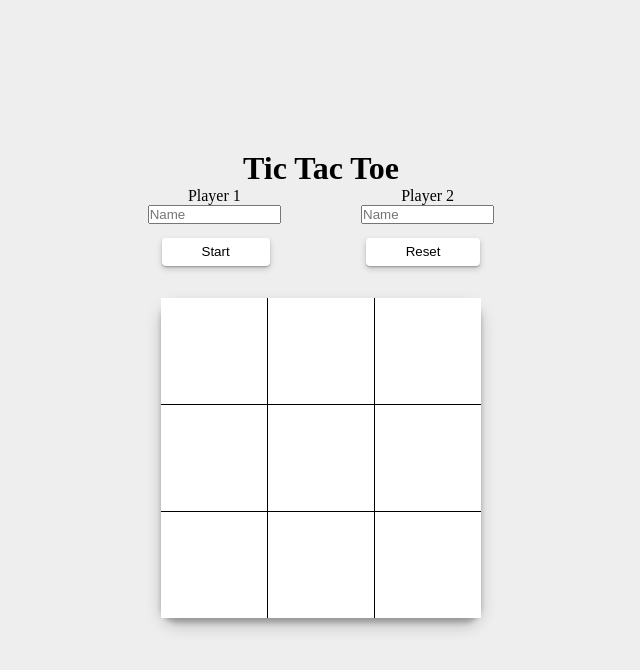
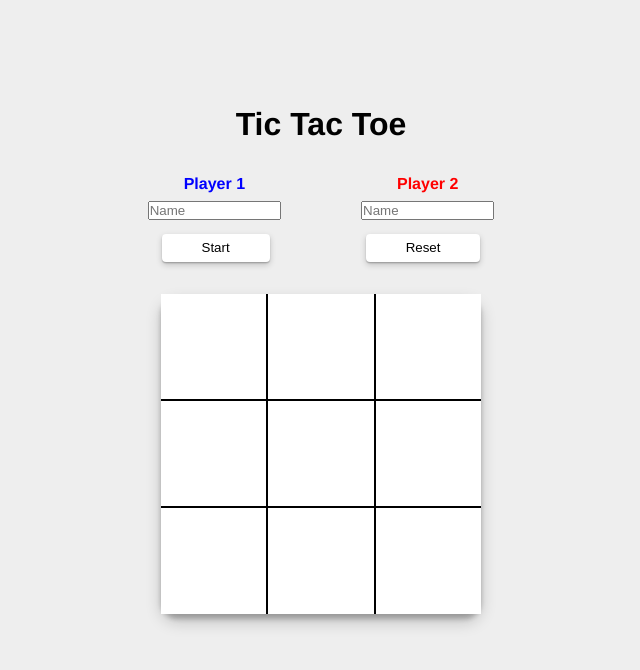
Before and after one commit to turik777/tic-tac-toe, a plain HTML site: page index.html in a window 1280 px wide. Shown: the whole page, without its empty margins (319-959 px from the left). Drawn offline with Linux system fonts and the light colour scheme.

Commit message:
Change font

```diff
--- a/style.css
+++ b/style.css
@@ -5,12 +5,20 @@
 }
 
 body {
+    font-family: Helvetica, sans-serif;
     height: 100vh;
     display: flex;
     flex-direction: column;
     justify-content: center;
     align-items: center;
     background-color: #EEEEEE;
+    overflow: hidden;
+    margin-top: 2em;
+    padding-bottom: 7em;
+}
+
+h1 {
+    margin-bottom: 1em;
 }
 
 .players {
@@ -19,7 +27,17 @@ body {
 }
 
 .players p {
+    margin-bottom: 0.5em;
     text-align: center;
+    font-weight: 700;
+}
+
+.player-one p {
+    color: #0000FF;
+}
+
+.player-two p {
+    color: #FF0000;
 }
 
 input {
@@ -50,11 +68,11 @@ button:hover {
     border-radius: 1em;
     display: grid;
     width: 20em;
-    height: 20em;
+    min-height: 20em;
     grid-template-columns: repeat(3, 1fr);
     grid-template-rows: repeat(3, 1fr);
     background-color: #000000;
-    gap: 1px;
+    gap: 2px;
     margin: 2em 0;
     box-shadow: 0 0.5em 1em #00000030,
                 0 0.3em 0.3em #0000003b;
```
